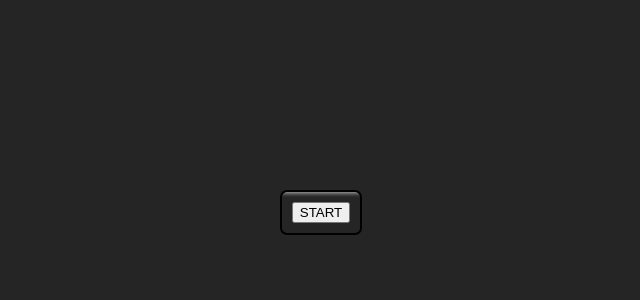
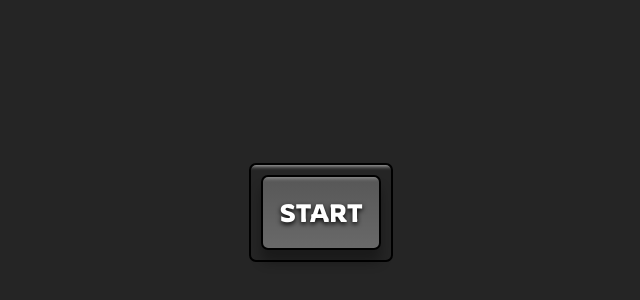
Before and after one commit to LeonardoE20/picture-in-picture, a plain HTML site: page index.html in a window 1280 px wide. Shown: the part 188-488 px from the top of the page, without its empty margins (319-959 px from the left). Drawn offline with Linux system fonts and the light colour scheme.

Commit message:
added styles to the buttonf element to make it much nicer

```diff
--- a/style.css
+++ b/style.css
@@ -19,3 +19,18 @@ body {
   border-radius: 7px;
   box-shadow: inset 0 20px 4px -19px rgba(255, 255, 255, 0.7);
 }
+
+button {
+  cursor: pointer;
+  outline: none;
+  width: 120px;
+  height: 75px;
+  font-family: Rowdies, sans-serif;
+  font-size: 25px;
+  color: white;
+  text-shadow: 0 2px 5px black;
+  background: linear-gradient(to top, #696969, #575757);
+  border: 2px solid black;
+  border-radius: 7px;
+  box-shadow: inset 0 20px 4px -19px rgba(255, 255, 255, 0.4), 0 12px 12px 0 rgba(0, 0, 0, 0.3);
+}
```
